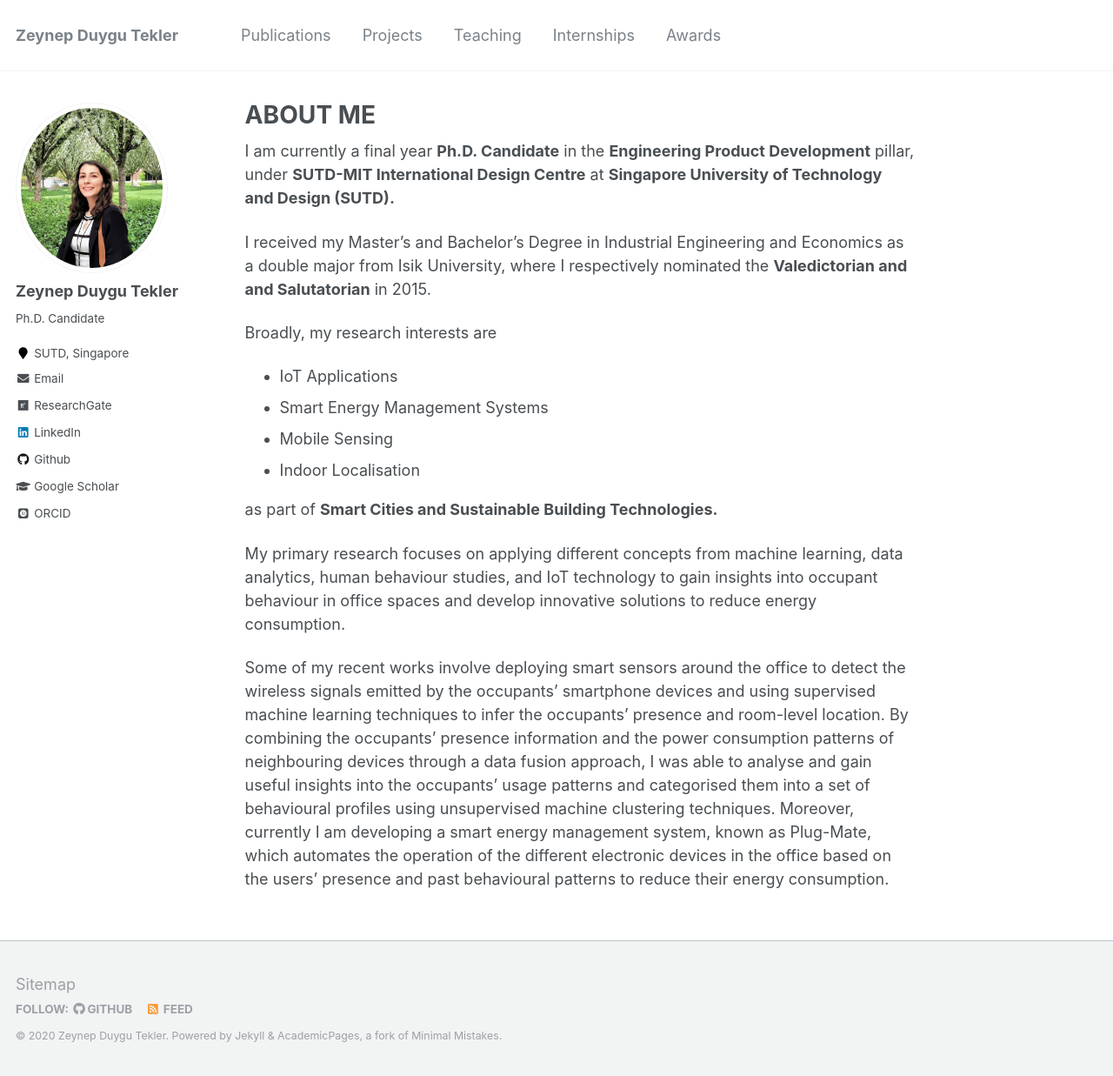
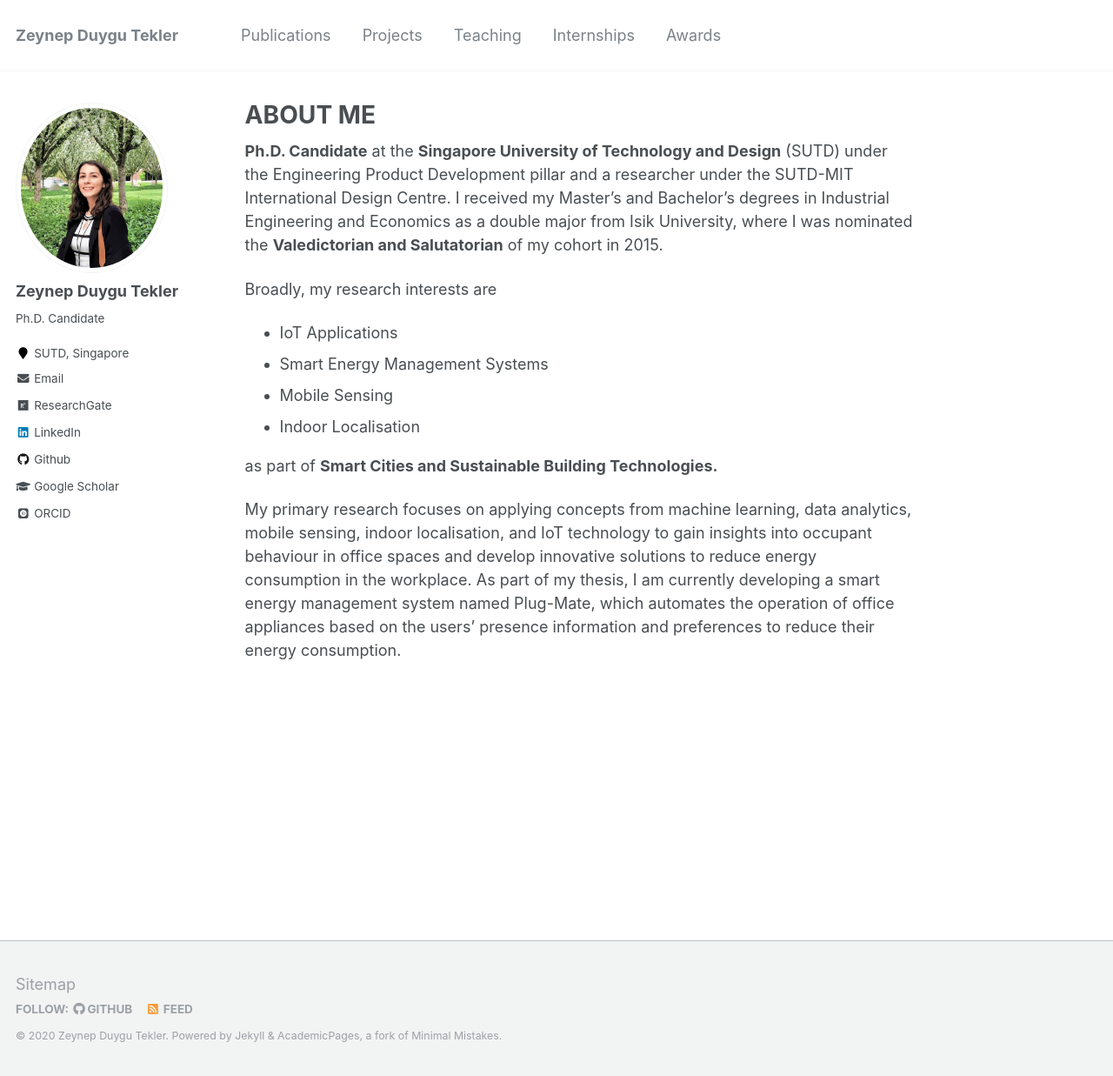
Before and after one commit to zeynepduygutekler/zeynepduygutekler.github.io, a Jekyll site: the page built from _pages/about.md, in a window 1280 px wide and 1237 px high. Shown: the whole window at 87% size. Built offline with Jekyll 4.4.1, drawn with Linux system fonts in a browser that asks for light colours; some web fonts are replaced.

Commit message:
about me updated

```diff
--- a/_pages/about.md
+++ b/_pages/about.md
@@ -8,11 +8,11 @@ redirect_from:
   - /about.html
 ---
 
-I am currently a final year **Ph.D. Candidate** in the **Engineering Product Development** pillar,
-under **SUTD-MIT International Design Centre** at **Singapore University of Technology and Design (SUTD).**
-
-I received my Master's and Bachelor's Degree in Industrial Engineering and Economics as a double major from Isik University,
-where I respectively nominated the **Valedictorian and and Salutatorian** in 2015.
+**Ph.D. Candidate** at the **Singapore University of Technology and Design** (SUTD)
+under the Engineering Product Development pillar and a researcher under the SUTD-MIT International
+Design Centre. I received my Master's and Bachelor's degrees in Industrial Engineering and Economics
+as a double major from Isik University, where I was nominated the **Valedictorian and Salutatorian**
+of my cohort in 2015.
 
 Broadly, my research interests are
 * IoT Applications
@@ -22,14 +22,9 @@ Broadly, my research interests are
 
 as part of **Smart Cities and Sustainable Building Technologies.**
 
-My primary research focuses on applying different concepts from machine learning, data analytics, human behaviour studies,
-and IoT technology to gain insights into occupant behaviour in office spaces and develop innovative solutions to
-reduce energy consumption.
-
-Some of my recent works involve deploying smart sensors around the office to detect the wireless signals emitted by the occupants' smartphone devices and using supervised machine learning techniques to
-infer the occupants' presence and room-level location. By combining the occupants' presence information and
-the power consumption patterns of neighbouring devices through a data fusion approach, I was able to analyse and gain
-useful insights into the occupants' usage patterns and categorised them into a set of behavioural profiles using
-unsupervised machine clustering techniques. Moreover, currently I am developing a smart energy management system,
-known as Plug-Mate, which automates the operation of the different electronic devices in the office
-based on the users' presence and past behavioural patterns to reduce their energy consumption.
+My primary research focuses on applying concepts from machine learning,
+data analytics, mobile sensing, indoor localisation, and IoT technology to gain insights into
+occupant behaviour in office spaces and develop innovative solutions to reduce energy consumption in the workplace.
+As part of my thesis, I am currently developing a smart energy management system named Plug-Mate,
+which automates the operation of office appliances based on the users' presence information and preferences to
+reduce their energy consumption.
```
